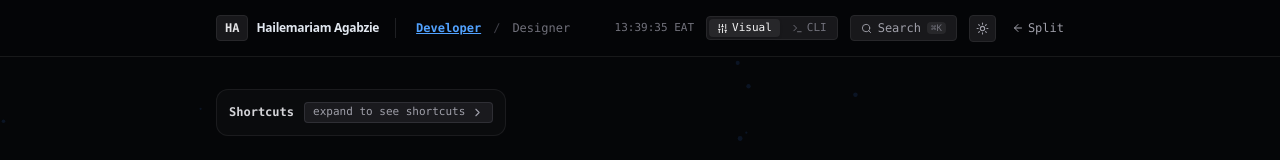
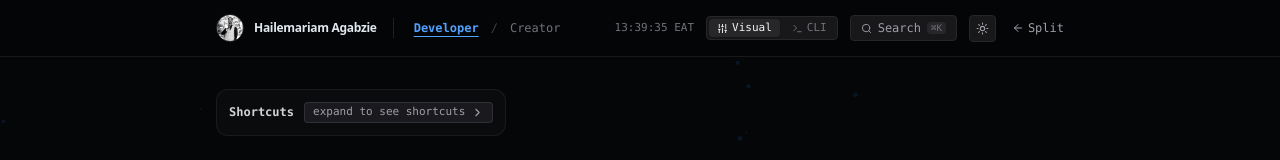
Before and after one commit to haile121/portfolio, a Next.js app: page /minimalist in a window 1280 px wide. Shown: the top 160 px of the page. Built offline with nearby package versions, Linux system fonts and the light colour scheme.

Commit message:
style(minimalist): update header navigation and persona toggle

```diff
--- a/src/components/minimalist/Header.tsx
+++ b/src/components/minimalist/Header.tsx
@@ -35,10 +35,12 @@ export function Header({
       <div className="max-w-4xl mx-auto px-4 sm:px-6 h-14 flex items-center justify-between">
         {/* Brand & Focus Switcher */}
         <div className="flex items-center gap-4">
-          <Link href="/" className="flex items-center gap-2 group">
-            <span className="font-mono font-bold text-xs px-2 py-1 rounded bg-zinc-900 border border-zinc-800 text-zinc-200">
-              HA
-            </span>
+          <Link href="/" className="flex items-center gap-2.5 group">
+            <img
+              src="/HaileSuit.jpg"
+              alt="Hailemariam Agabzie"
+              className="w-7 h-7 rounded-full object-cover grayscale contrast-125 border border-zinc-700/80 shadow-sm group-hover:scale-105 transition-transform"
+            />
             <span className="font-bold text-xs tracking-tight group-hover:text-blue-400 transition-colors">
               Hailemariam Agabzie
             </span>
@@ -48,9 +50,9 @@ export function Header({
           <div className="hidden sm:flex items-center gap-1 text-xs font-mono border-l border-zinc-800/80 pl-3">
             <button
               onClick={() => setPersona("code")}
-              className={`px-2 py-0.5 rounded transition-colors ${
+              className={`px-2 py-0.5 rounded transition-colors clickable ${
                 persona === "code"
-                  ? "text-blue-400 font-bold underline"
+                  ? "text-blue-400 font-bold underline underline-offset-4"
                   : "text-zinc-500 hover:text-zinc-300"
               }`}
             >
@@ -59,13 +61,13 @@ export function Header({
             <span className="text-zinc-700">/</span>
             <button
               onClick={() => setPersona("design")}
-              className={`px-2 py-0.5 rounded transition-colors ${
+              className={`px-2 py-0.5 rounded transition-colors clickable ${
                 persona === "design"
-                  ? "text-orange-400 font-bold underline"
+                  ? "text-orange-400 font-bold underline underline-offset-4"
                   : "text-zinc-500 hover:text-zinc-300"
               }`}
             >
-              Designer
+              Creator
             </button>
           </div>
         </div>
```
